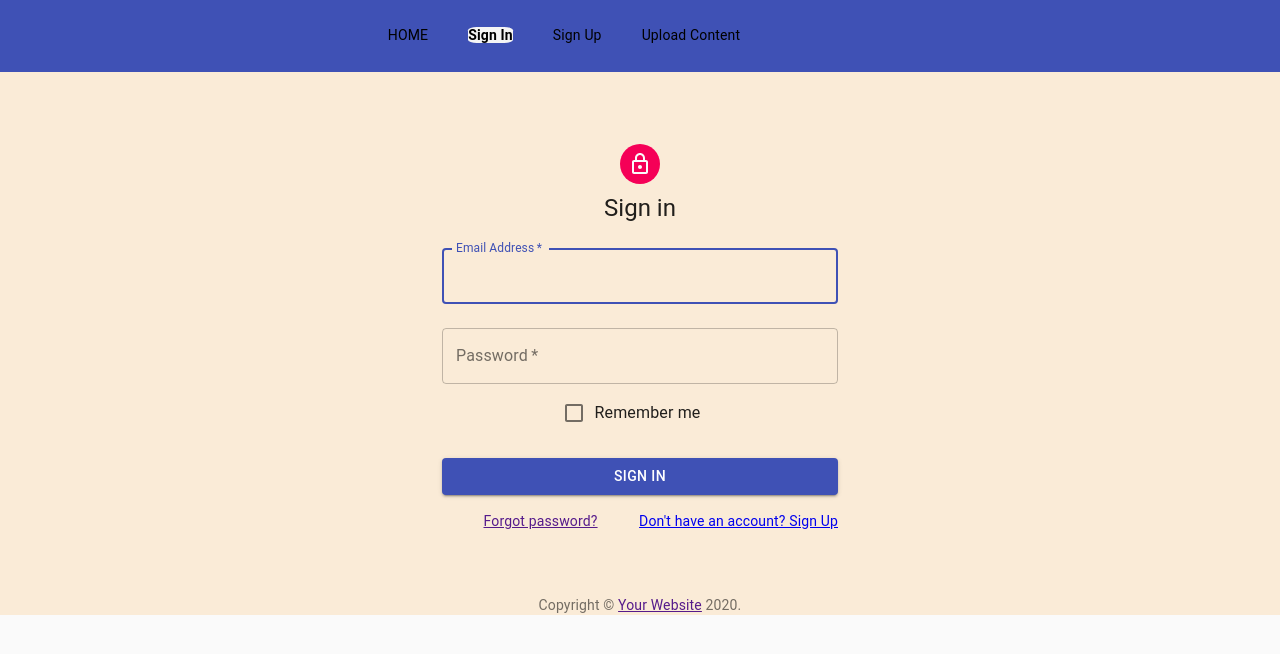
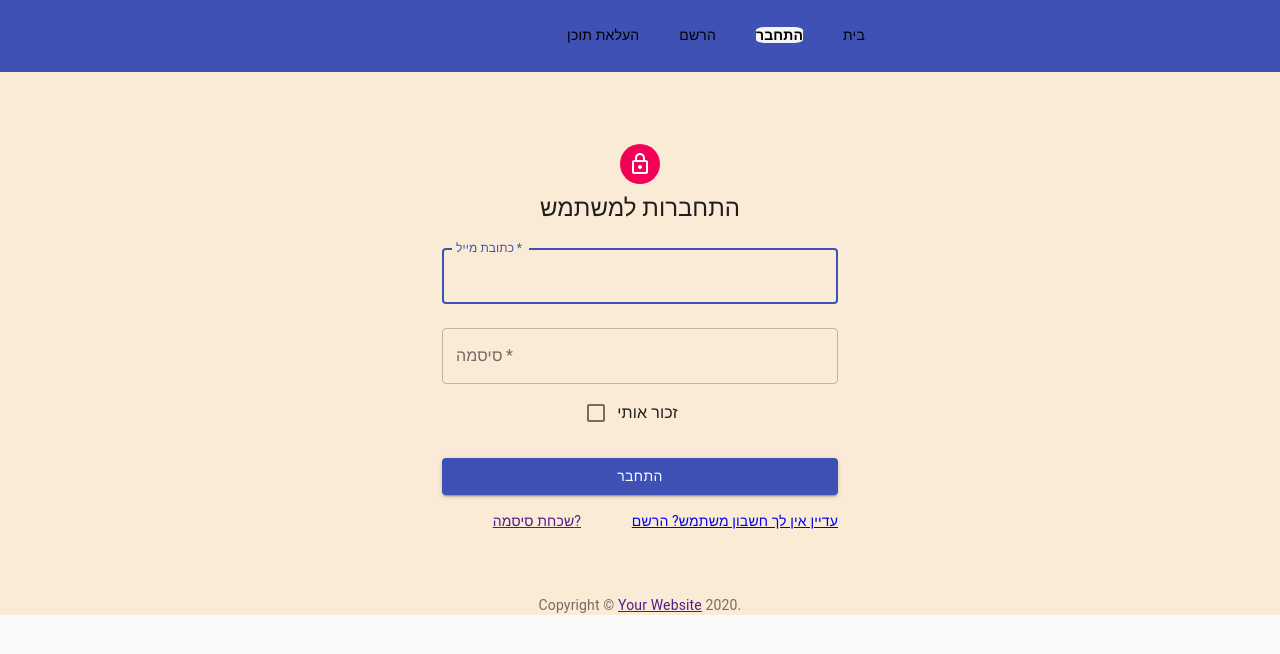
Before and after one commit to mm15-123/ed.it_client, a React (Create React App) app: page /SignIn in a window 1280 px wide. Shown: the top 654 px of the page. Built offline with nearby package versions, Linux system fonts and the light colour scheme.

Commit message:
validations, swals, hebrew

```diff
--- a/src/Components/MainPage.jsx
+++ b/src/Components/MainPage.jsx
@@ -53,23 +53,23 @@ const MainPage = () => {
 
     return (
         <div>
-            <nav className="navbar">
+            <nav className="navbar" style={{direction:'rtl'}}>
 
                 <ul >
                     <li >
-                        <div> <NavLink to='/' exact>HOME</NavLink></div>
+                        <div> <NavLink to='/' exact>בית</NavLink></div>
                     </li>
                     <li >
-                        <NavLink to='/SignIn'>Sign In</NavLink>
+                        <NavLink to='/SignIn'>התחבר</NavLink>
                     </li>
                     <li >
-                        <NavLink to='/SignUp'>Sign Up</NavLink>
+                        <NavLink to='/SignUp'>הרשם</NavLink>
                     </li>
                     <li >
-                        <NavLink to='/UploadContent'>Upload Content</NavLink>
+                        <NavLink to='/UploadContent'>העלאת תוכן</NavLink>
                     </li>
                     <li className="logout">
-                        {GlobalUser !== null && <NavLink to='/' onClick={LogOut}>Log Out |</NavLink>}
+                        {GlobalUser !== null && <NavLink to='/' onClick={LogOut}>התנתק |</NavLink>}
                     </li>
                     <li className="textProfile">
 
--- a/src/Components/SignIn.jsx
+++ b/src/Components/SignIn.jsx
@@ -113,7 +113,7 @@ const useStyles = makeStyles(theme => ({
           (result) => {
             if(result==null){//הזנת שם משתמש או סיסמא לא נכונים
               setMessage( <div className={classes.root}>    <Alert variant="filled" severity="error">
-              user name or password is incorrect!
+              שם משתמש ואו סיסמה לא נכונים
             </Alert></div>)
               console.log(Message)
             }
@@ -124,7 +124,7 @@ const useStyles = makeStyles(theme => ({
                //console.log(localStorage.getItem('User'))
               setMessage  (<div className={classes.root}>
                 <Alert variant="filled" severity="success">
-                You've logged in successfully
+                התחברות הצליחה
               </Alert> </div>)
               setGlobalUser(result);
               setmoveMainPage(true)//מעבר לעמוד הראשי לאחר התחברות מוצלחת
@@ -152,7 +152,7 @@ const useStyles = makeStyles(theme => ({
           <LockOutlinedIcon />
         </Avatar>
         <Typography component="h1" variant="h5">
-          Sign in
+          התחברות למשתמש
         </Typography>
         <form className={classes.form} noValidate onSubmit={prevent}>
           <TextField
@@ -161,7 +161,7 @@ const useStyles = makeStyles(theme => ({
             required
             fullWidth
             id="email"
-            label="Email Address"
+            label="כתובת מייל"
             name="email"
             autoComplete="email"
             autoFocus
@@ -173,7 +173,7 @@ const useStyles = makeStyles(theme => ({
             required
             fullWidth
             name="password"
-            label="Password"
+            label="סיסמה"
             type="password"
             id="password"
             autoComplete="current-password"
@@ -185,7 +185,7 @@ const useStyles = makeStyles(theme => ({
 
           <FormControlLabel
             control={<Checkbox value="remember" color="primary" checked={RememberMe} onChange={RememberMeChanged}/>}
-            label="Remember me"
+            label="זכור אותי"
           />
           <Button
             type="submit"
@@ -195,20 +195,20 @@ const useStyles = makeStyles(theme => ({
             className={classes.submit}
             onClick={ConfirmUser}
           >
-            Sign In
+            התחבר
           </Button>
 
           <Grid container>
             <Grid item xs>
               <Link href="#" variant="body2">
-                Forgot password?
+                שכחת סיסמה?
               </Link>
             </Grid>
             <Grid item>
               <Link to='/SignUp'
               // variant="body2"
               >
-                {"Don't have an account? Sign Up"}
+                {"עדיין אין לך חשבון משתמש? הרשם "}
               </Link>
             </Grid>
           </Grid>
--- a/src/Components/SignUp.jsx
+++ b/src/Components/SignUp.jsx
@@ -141,7 +141,7 @@ const SignUp = () => {
         , []);
 
     const chooseTags = (e) => {
-        if (ChosenTags.length === 3) return;
+        //if (ChosenTags.length === 3) return;
         const tags = ChosenTags
         setChosenTag(e.target.value)
         const chosen = e.target.value
@@ -159,14 +159,15 @@ const SignUp = () => {
     }
 
     const theme = useTheme();
+
     const prevent = (e) => {
         e.preventDefault()
+        CreatUser()
     }
 
     const CreatUser = () => {
+
         const user = {
-            //'UserID': uuid.v4(),
-            //'UserName': UserName,
             'Name': Name,
             'Password': Password,
             'Email': Email,
@@ -178,23 +179,35 @@ const SignUp = () => {
             'FormDataPic': FormDataPic,
             'TagsUser': ChosenTags
         }
-        if (Name !== '' && Password !== '' && Email !== '' && TeacherType !== '' && BDate !== '' && SchoolType !== '' && AboutMe !== '') {
-            alert('good')
+        if (BDate !== '' && SchoolType !== '' && ChosenTags.length >= 3) {
+            swal({
+                title: "good",
+                text: "all details were filled",
+                icon: "success",
+            })
             console.log(FormDataPic, "hey")
-            PostUser(user, FormDataPic)
+            //PostUser(user, FormDataPic)
         }
         else {
-            alert('fiil all the field pls')
-            PostUser(user, FormDataPic)
+            const BDerr = BDate === '' ? 'fill date pls.' : '';
+            const Schoolerr = SchoolType === '' ? 'fill school type pls.' : '';
+            const Tsgserr = ChosenTags.length < 3 ? 'choose at least 3 tags.' : '';
+            swal({
+                title: "Sorry, there are missing details",
+                text: `${BDerr}  ${Schoolerr}  ${Tsgserr}`,
+                icon: "error",
+            })
+            //alert(`sorry, there is validate error: ${BDerr}  ${Schoolerr}  ${Tsgserr}`)
+            //PostUser(user, FormDataPic)
         }
         console.log(user)
     }
 
-    const UploadPict = () => {
-        //console.log(UrlPic)
+    const UploadPict = (e) => {
         const fd = new FormData()
-        fd.append('image', UrlPic, UrlPic.name)
-        console.log(fd, UrlPic, UrlPic.name)
+        fd.append('image', e.target.files[0], e.target.files[0].name)
+        console.log(fd, e.target.files[0], e.target.files[0].name)
+        setUrlPic(e.target.files[0])
         setFormDataPic(fd)
 
     }
@@ -261,9 +274,9 @@ const SignUp = () => {
                     <LockOutlinedIcon />
                 </Avatar>
                 <Typography component="h1" variant="h5">
-                    Sign up
+                    הרשמה
         </Typography>
-                <form className={classes.form} noValidate onSubmit={prevent}>
+                <form className={classes.form} onSubmit={prevent}>
                     <Grid container spacing={2}>
                         <Grid item xs={12}>
                             <TextField
@@ -273,7 +286,7 @@ const SignUp = () => {
                                 required
                                 fullWidth
                                 id="Name"
-                                label="Name"
+                                label="שם"
                                 autoFocus
                                 onChange={(e) => setName(e.target.value)}
                             />
@@ -284,7 +297,7 @@ const SignUp = () => {
                                 required
                                 fullWidth
                                 id="email"
-                                label="Email Address"
+                                label="כתובת מייל"
                                 name="email"
                                 autoComplete="email"
                                 onChange={(e) => setEmail(e.target.value)}
@@ -296,7 +309,7 @@ const SignUp = () => {
                                 required
                                 fullWidth
                                 name="password"
-                                label="Password"
+                                label="סיסמה"
                                 type="password"
                                 id="password"
                                 autoComplete="current-password"
@@ -309,7 +322,7 @@ const SignUp = () => {
                                 fullWidth
                                 required
                                 name="TeacherType"
-                                label="Teacher Type"
+                                label="מקצועות הוראה"
                                 id="TeacherType"
                                 autoComplete="Teacher Type"
                                 onChange={(e) => setTeacherType(e.target.value)}
@@ -319,7 +332,8 @@ const SignUp = () => {
                             <TextField
                                 variant="outlined"
                                 id="BDate"
-                                label="Birthday"
+                                required
+                                label="תאריך לידה"
                                 type="date"
                                 defaultValue="2017-05-24"
                                 className={classes.textField}
@@ -330,13 +344,13 @@ const SignUp = () => {
                             />
                         </Grid>
                         <Grid item xs={12} sm={6} >
-                            <label style={{ fontWeight: 'bold', fontSize: '1.1rem' }}>School Type</label>
+                            <label style={{ fontWeight: 'bold', fontSize: '1.1rem' }}>סוג בית ספר</label>
                             <Select
                                 labelId="SchoolType"
                                 id="SchoolType"
                                 fullWidth
                                 value={SchoolType}
-                                required
+                                required={true}
                                 onChange={(e) => setSchoolType(e.target.value)}
                             >
                                 <MenuItem value="יסודי">יסודי</MenuItem>
@@ -350,14 +364,14 @@ const SignUp = () => {
                                 required
                                 fullWidth
                                 id="AboutMe"
-                                label="About Me"
+                                label="קצת על עצמי"
                                 name="About Me"
                                 autoComplete="AboutMe"
                                 onChange={(e) => setAboutMe(e.target.value)}
                             />
                         </Grid>
                         <Grid item xs={12}>
-                            <label style={{ fontWeight: 'bold', fontSize: '1.3rem' }}>upload picture</label>
+                            <label style={{ fontWeight: 'bold', fontSize: '1.3rem' }}>בחר תמונה</label>
                             <Input
                                 variant="outlined"
                                 accept="image/*"
@@ -366,21 +380,20 @@ const SignUp = () => {
                                 fullWidth
                                 id="pic"
                                 autoComplete="pic"
-                                onChange={(e) => setUrlPic(e.target.files[0])}
+                                onChange={UploadPict}
                             />
-                            <button onClick={UploadPict}>upload</button>
                         </Grid>
-                        <Grid item xs={12}>
-                            <img
-                                src={UrlPic} alt="image" />
-                        </Grid>
+                        {/*<Grid item xs={12}>
+                            <img src={UrlPic.name} alt="image" />
+                            </Grid>*/}
                         <Grid item xs={12} sm={6} >
                             <FormControl className={classes.formControl}>
-                                <InputLabel id="demo-mutiple-chip-label">Tags</InputLabel>
+                                <InputLabel id="demo-mutiple-chip-label">בחר תגיות</InputLabel>
                                 <Select
                                     labelId="demo-mutiple-chip-label"
                                     id="demo-mutiple-chip"
                                     value={ChosenTag}
+                                    required
                                     onChange={chooseTags}
                                 >
                                     {Tags.map((tag, index) => (
@@ -392,7 +405,7 @@ const SignUp = () => {
                             </FormControl>
                         </Grid>
                         <Grid item xs={12} sm={6}>
-                            <label style={{ fontWeight: 'bold', fontSize: '1.1rem' }}>tags</label>
+                            <label style={{ fontWeight: 'bold', fontSize: '1.1rem' }}>תגיות שנבחרו</label>
                             <h3
                                 labelId="ChoosenTags"
                                 id="ChoosenTags"
@@ -403,7 +416,7 @@ const SignUp = () => {
                                 {
                                     ChosenTags.map((tag, index) =>
                                         <div key={index} style={{ display: 'flex', justifyContent: 'space-between', direction: 'rtl', width: '100%' }} >
-                                            {index+1}.<MenuItem key={index} value={tag}>{tag}</MenuItem>
+                                            {index + 1}.<MenuItem key={index} value={tag}>{tag}</MenuItem>
                                             <button style={{ backgroundColor: 'none', border: 'none' }} onClick={() => RemoveTag(tag)}>X</button>
                                         </div>)
 
@@ -417,13 +430,13 @@ const SignUp = () => {
                         variant="contained"
                         color="primary"
                         className={classes.submit}
-                        onClick={CreatUser}
+                    //onClick={CreatUser}
                     >
-                        Sign Up
+                        הירשם
           </Button>
                     <Grid container justify="flex-end">
                         <Grid item>
-                            <Link to='/SignIn'>Already have an account? Sign in</Link>
+                            <Link to='/SignIn'>משתמש קיים? התחבר</Link>
                         </Grid>
                     </Grid>
                 </form>
```
Also changed, not shown: src/Components/SearchPage.jsx (+8 -10 lines), src/Components/UploadContent.jsx (+17 -12 lines).
